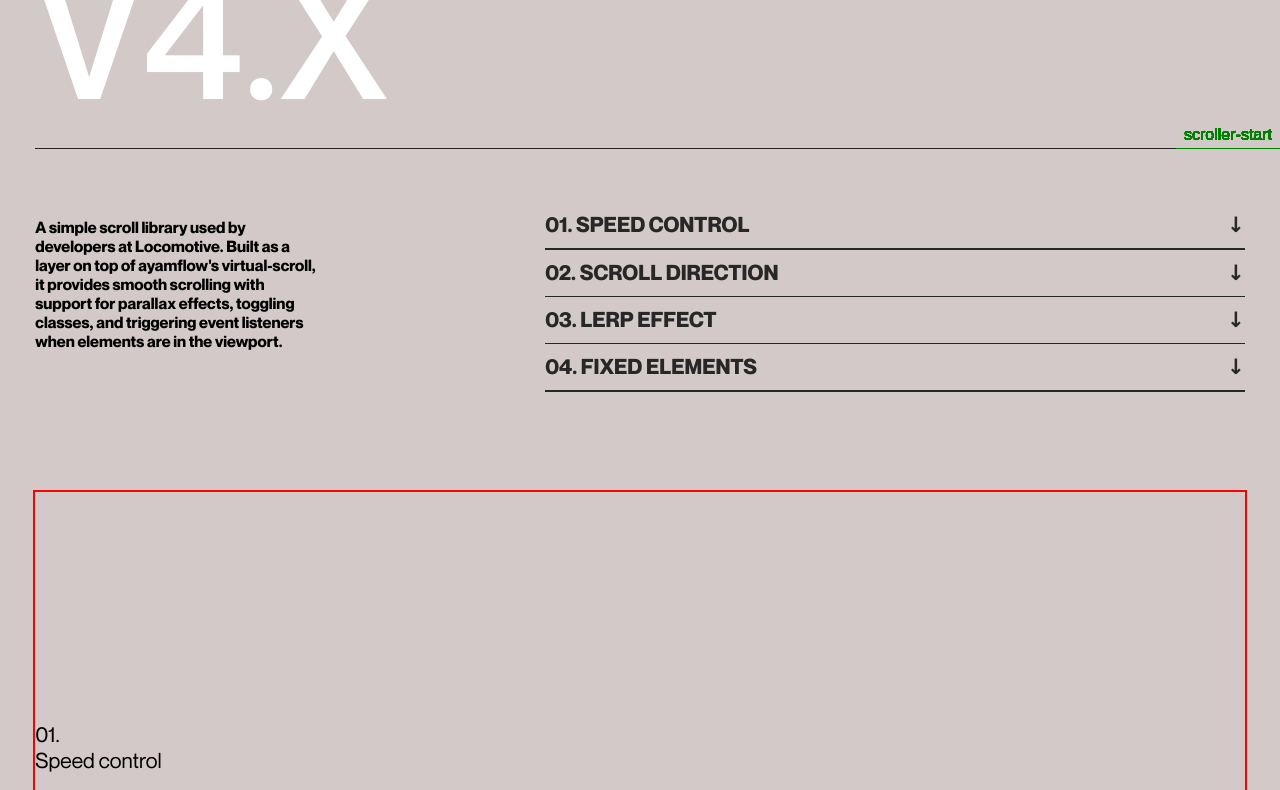
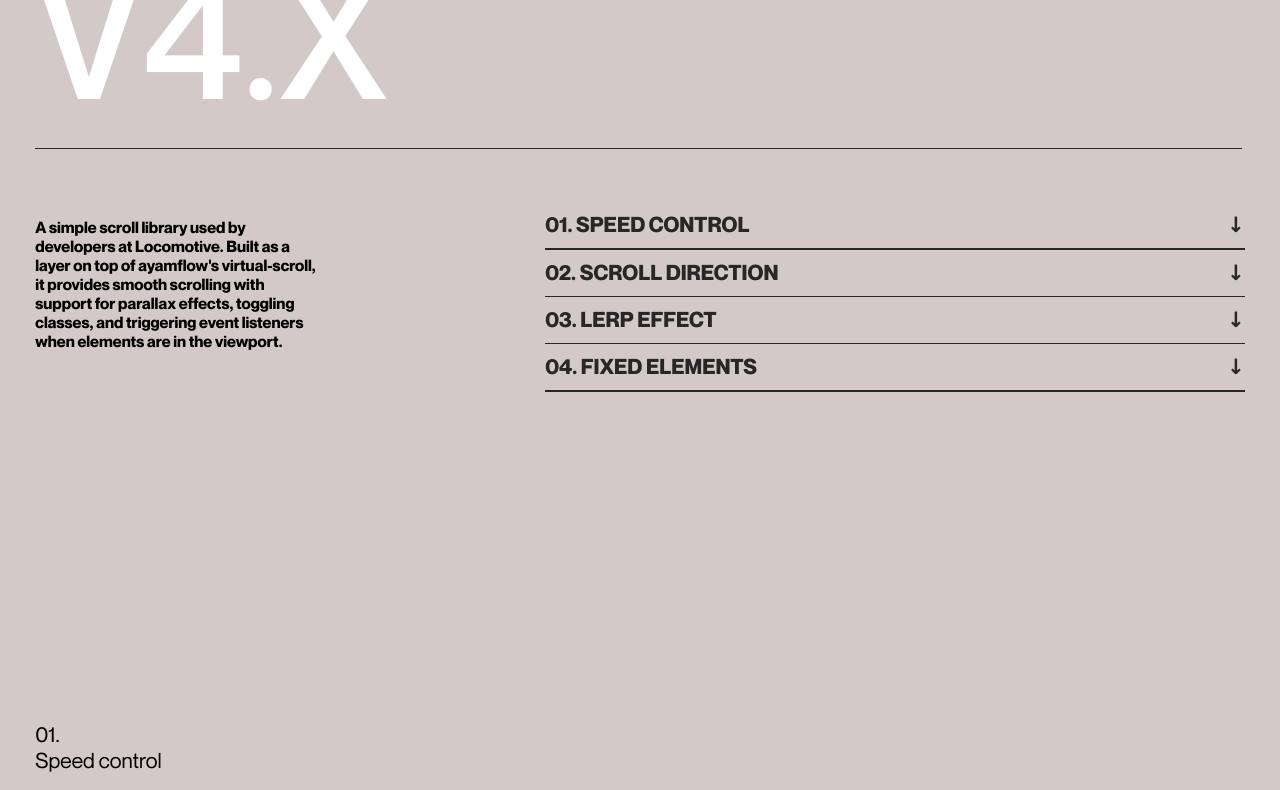
Before and after one commit to Gatei228/test, a plain HTML site: page index.html in a window 1280 px wide. Shown: the part 652-1442 px from the top of the page. Drawn offline with nearby package versions, Linux system fonts and the light colour scheme.

Commit message:
final-commit

```diff
--- a/script.js
+++ b/script.js
@@ -251,7 +251,7 @@
         start: "top bottom",
         end: "bottom top",
         scrub: 1 ,
-        // markers: true
+
     },
     y:"-19.8rem"
 }
@@ -435,7 +435,7 @@
       start: "top bottom",
       end: "bottom top",
       scrub: 1.5,
-      markers: true
+
     },
     x: "-140rem",
     y: "-70rem",
@@ -451,7 +451,7 @@
       start: "top bottom",
       end: "bottom top",
       scrub: 1.5,
-      markers: true
+
     },
     x: "140rem",
   }
@@ -467,7 +467,7 @@
         start: "top bottom",
         end: "bottom top",
         scrub: 1.5,
-        markers: true
+
     },
     x: "-140rem",
     y: "-40rem"
@@ -485,7 +485,7 @@
         start: "top bottom",
         end: "bottom top",
         scrub: 1.5,
-        markers: true
+
     },
     x: "-252rem",
     y: "63rem"
@@ -503,7 +503,7 @@
       start: "top bottom",
       end: "bottom top",
       scrub: 1.5,
-      markers: true
+
     },
     x: "350rem",
     y: "13rem"
@@ -519,7 +519,7 @@
       start: "top bottom",
       end: "bottom top",
       scrub: 1,
-      markers: true
+
     },
     y: "-38.5rem"
   }
@@ -534,7 +534,7 @@
       start: "top bottom",
       end: "bottom top",
       scrub: 1.5,
-      markers: true
+
     },
     y: "-38.5rem"
   }
@@ -549,7 +549,7 @@
       start: "top bottom",
       end: "bottom top",
       scrub: 1.3,
-      markers: true
+
     },
     y: "-38.5rem"
   }
@@ -564,7 +564,7 @@
       start: "top bottom",
       end: "bottom top",
       scrub: 1.7,
-      markers: true
+
     },
     y: "-36rem"
   }
@@ -579,7 +579,7 @@
       start: "top bottom",
       end: "bottom top",
       scrub: 1.9,
-      markers: true
+
     },
     y: "-36rem"
   }
@@ -604,7 +604,7 @@
           start: "top bottom",
           end: "bottom top",
           scrub: scrubValue,
-          markers: true,
+
         },
         y: "-38.5rem"
       }
@@ -626,7 +626,7 @@
     start: "top bottom",
     end: "bottom top",
     scrub: 1.3,
-    markers: true
+
   },
   y: "-38.5rem"
 }
@@ -641,7 +641,7 @@
     start: "top bottom",
     end: "bottom top",
     scrub: 1.7,
-    markers: true
+
   },
   y: "-36rem"
 }
@@ -657,7 +657,7 @@
     end: () => `+=${document.querySelector(".box7").offsetHeight - document.querySelector(".box7-cont1").offsetHeight}px`,// Продолжительность фиксации (500px прокрутки)
     pin: ".box7-cont1",         // Закрепить элемент
     pinSpacing: false,  // Если нужно убрать отступы после фиксации
-    markers: true
+
   }
 });
 
@@ -670,36 +670,67 @@
     start: "top bottom",
     end: "bottom top",
     scrub: 0,
-    markers: true,
+
   },
   y:  "100vh"  ,
   ease: "none",
 }
 );
 
-let isFlipped = false; // Флаг для отслеживания состояния переворота
-const img = document.querySelector(".box8 img"); // Получаем элемент изображения
-img.style.transform = '';
-gsap.fromTo(img,
+let isFlipped1 = false; // Флаг для отслеживания состояния переворота
+let isFlipped2 = false;
+const img1 = document.querySelector(".box8 img:nth-child(1)"); // Получаем элемент изображения
+const img2 = document.querySelector(".box8 img:nth-child(2)");
+
+gsap.fromTo(img1,
   {
-    x: "60vw" // Начальная позиция
+    x: "60vw", // Начальная позиция
+    rotateY: 0 // Начальный угол поворота
   },
   {
     x: "-60vw", // Конечная позиция
     scrollTrigger: {
-      trigger: img, // Элемент триггера
+      trigger: img1, // Элемент триггера
       start: "top bottom", // Когда начинается анимация
       end: "bottom top", // Когда заканчивается анимация
       scrub: 0, // Плавное движение
-      markers: true, // Включаем маркеры для отладки
+       // Включаем маркеры для отладки
       onUpdate: (self) => {
         // Проверяем направление скролла
-        if (self.direction === -1 && !isFlipped) { // Если скроллим вверх и еще не перевернули
-          isFlipped = true; // Устанавливаем флаг переворота
-          img.style.transform = "rotateY(180deg)"; // Прямо изменяем стиль через JS
-        } else if (self.direction === 1 && isFlipped) { // Если скроллим вниз и уже перевернули
-          isFlipped = false; // Сбрасываем флаг переворота
-          img.style.transform = "rotateY(0deg)"; // Возвращаем в исходное состояние
+        if (self.direction === -1 && !isFlipped1) { // Если скроллим вверх и еще не перевернули
+          isFlipped1 = true; // Устанавливаем флаг переворота
+          gsap.to(img1, { rotateY: 180, duration: 0.1 }); // Плавно поворачиваем на 180 градусов
+        } else if (self.direction === 1 && isFlipped1) { // Если скроллим вниз и уже перевернули
+          isFlipped1 = false; // Сбрасываем флаг переворота
+          gsap.to(img1, { rotateY: 0, duration: 0.1 }); // Возвращаем в исходное состояние
+        }
+      }
+    },
+    ease: "none", // Линейная анимация
+  }
+);
+
+gsap.fromTo(img2,
+  {
+    x: "-60vw", // Начальная позиция
+    rotateY: 0 // Начальный угол поворота
+  },
+  {
+    x: "60vw", // Конечная позиция
+    scrollTrigger: {
+      trigger: img2, // Элемент триггера
+      start: "top bottom", // Когда начинается анимация
+      end: "bottom top", // Когда заканчивается анимация
+      scrub: 0, // Плавное движение
+       // Включаем маркеры для отладки
+      onUpdate: (self) => {
+        // Проверяем направление скролла
+        if (self.direction === -1 && !isFlipped2) { // Если скроллим вверх и еще не перевернули
+          isFlipped2 = true; // Устанавливаем флаг переворота
+          gsap.to(img2, { rotateY: 0, duration: 0.1 }); // Плавно поворачиваем на 180 градусов
+        } else if (self.direction === 1 && isFlipped2) { // Если скроллим вниз и уже перевернули
+          isFlipped2 = false; // Сбрасываем флаг переворота
+          gsap.to(img2, { rotateY: 180, duration: 0.1 }); // Возвращаем в исходное состояние
         }
       }
     },
--- a/style.css
+++ b/style.css
@@ -125,7 +125,6 @@
   display: flex;
   justify-content: space-between;
 
-  outline: 2px solid red;
 }
 
 .box3 h3 , .box5 h3, .box6 h3, .box7 h3{
@@ -231,7 +230,6 @@
 
 .box4 {
   position: relative;
-  outline: 2px solid red;
   margin: 0 4.0rem;
 }
 
@@ -311,7 +309,7 @@
 .box5{
   width: calc(100% - 8.0rem);
   height: 174.8vh;
-  outline: 2px solid red;
+
   margin: 0 4.0rem;
   margin-bottom: 45.3rem;
 }
@@ -325,13 +323,14 @@
   width: calc(100%);
   height: 302.8rem;
   position: absolute;
-  outline: 2px solid red;
-  top: 277.36vh;
+
+  top: 257.36rem;
 }
 
 
 .box-text-anim span{
   width: 205%;
+  white-space: nowrap;
   background-color: #ffffff;
   color: #272727;
   text-align: center;
@@ -381,7 +380,7 @@
   height: 102rem;
   width: calc(100% - 8.0rem);
   margin: 0 4.0rem;
-  outline: 2px solid red;
+
   display: flex;
   margin-bottom: 40.8rem;
 
@@ -438,7 +437,7 @@
   height: 100vh;
   width: calc(100% - 8.0rem);
   margin: 0 4.0rem;
-  outline: 2px solid red;
+
   display: flex;
   flex-direction: row;
   justify-content: space-between;
@@ -477,8 +476,3 @@
   object-fit: contain;
   padding: 50vh 0;
 }
-
-.flipped {
-  transform: rotateY(180deg) !important; /* Поворачивает изображение на 180 градусов */
-  transition: transform 0.5s ease; /* Плавный переход */
-}
```
